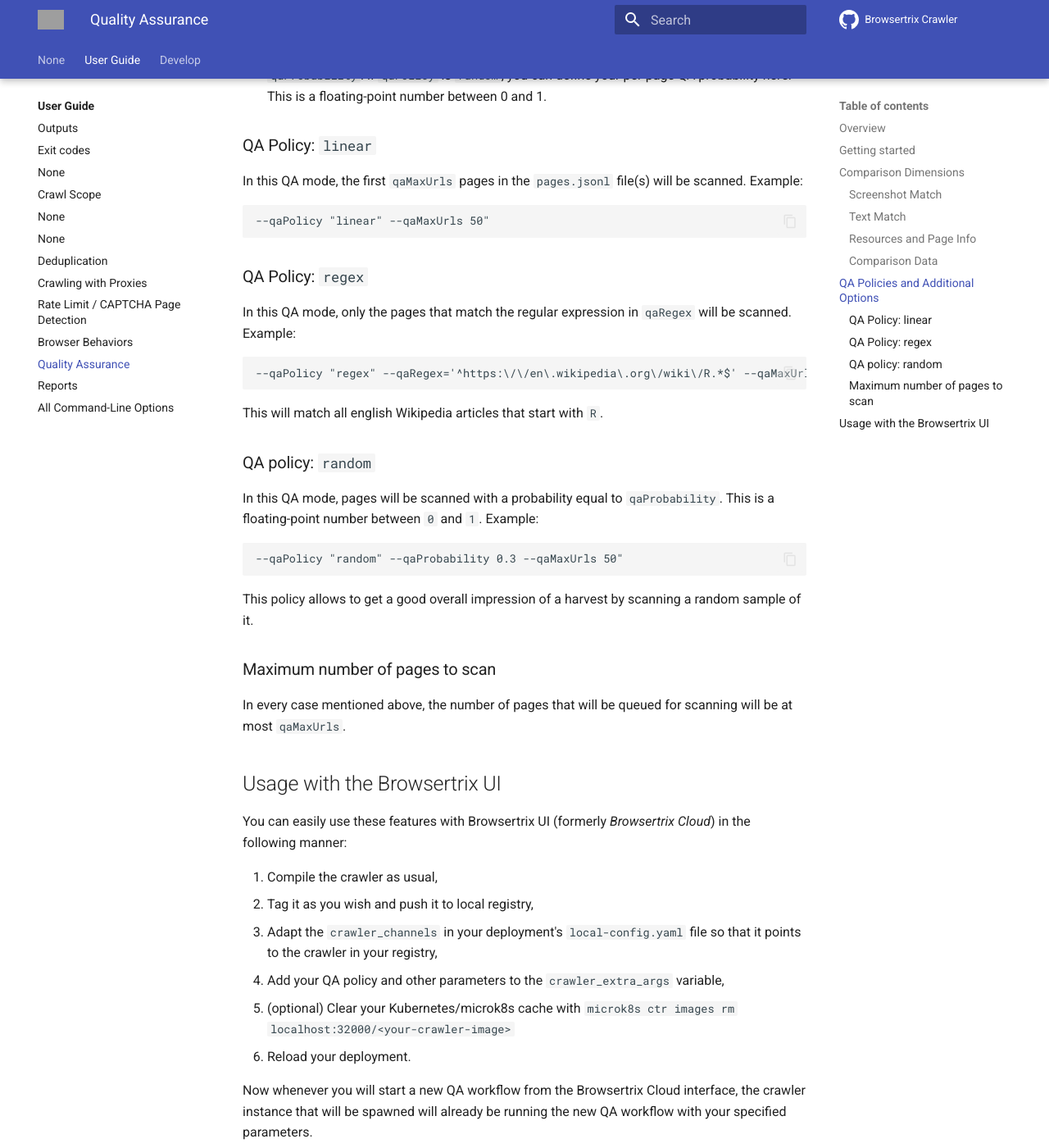
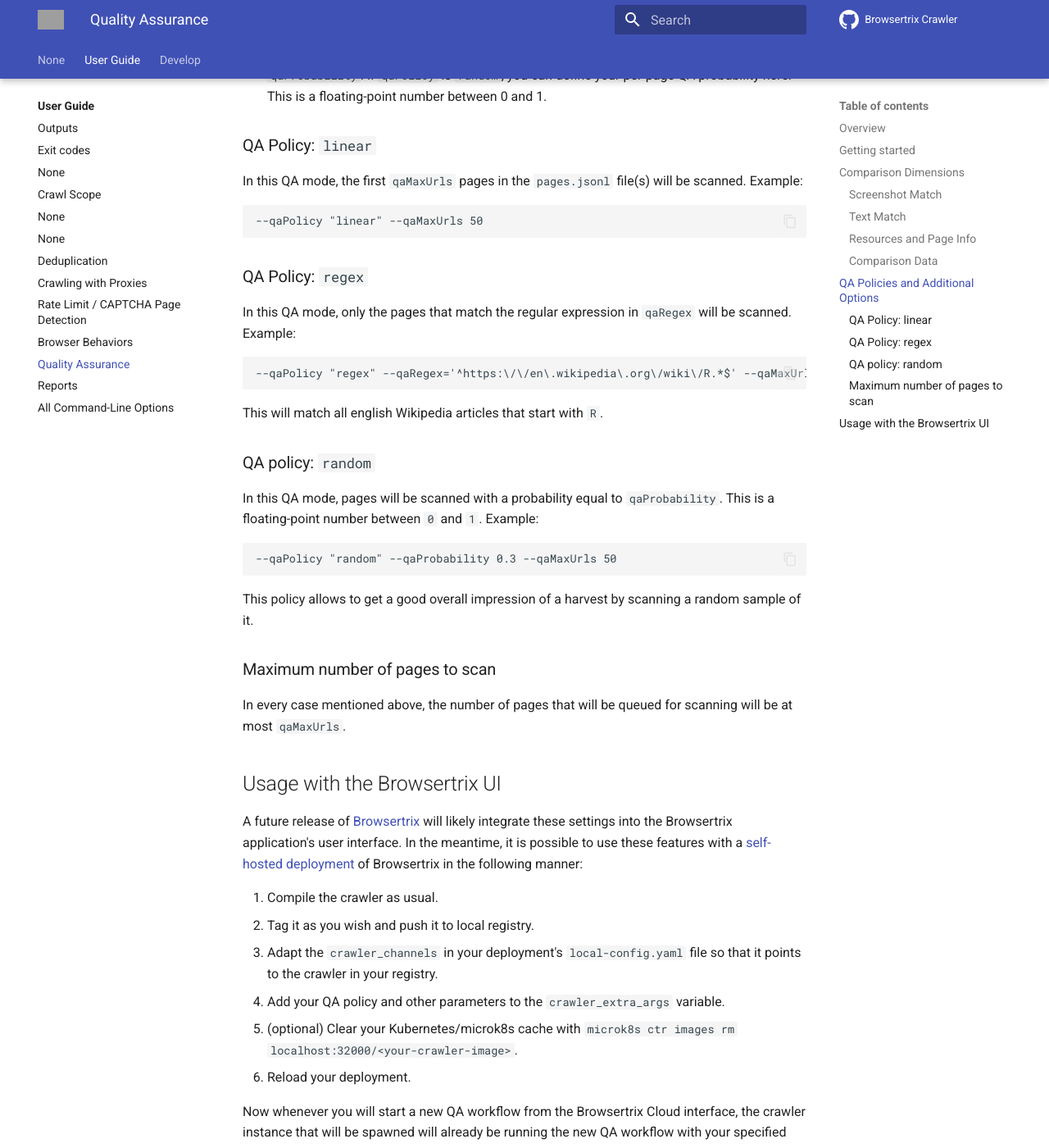
Before and after one commit to webrecorder/browsertrix-crawler, an MkDocs documentation site: the page built from docs/docs/user-guide/qa.md, in a window 1280 px wide and 1400 px high, scrolled down 2984 px. Shown: the whole window at 82% size. Built offline with MkDocs 1.6.1 and Material for MkDocs 9.7.7, drawn with Linux system fonts in a browser that asks for light colours; comment, search, counter and statistics services are not loaded; some of the changed text lies outside the part shown; grey boxes are pictures that could not be loaded.

Commit message:
Apply batched suggestions from code review
Co-authored-by: Tessa Walsh <tessa@bitarchivist.net>

```diff
--- a/docs/docs/user-guide/qa.md
+++ b/docs/docs/user-guide/qa.md
@@ -113,7 +113,7 @@
 
 In this QA mode, pages will be scanned with a probability equal to `qaProbability`. This is a floating-point number between `0` and `1`. Example:
 
-    --qaPolicy "random" --qaProbability 0.3 --qaMaxUrls 50"
+    --qaPolicy "random" --qaProbability 0.3 --qaMaxUrls 50
 
 This policy allows to get a good overall impression of a harvest by scanning a random sample of it.
 
@@ -123,13 +123,13 @@
 
 ## Usage with the Browsertrix UI
 
-You can easily use these features with Browsertrix UI (formerly *Browsertrix Cloud*) in the following manner:
+A future release of [Browsertrix](https://github.com/webrecorder/browsertrix) will likely integrate these settings into the Browsertrix application's user interface. In the meantime, it is possible to use these features with a [self-hosted deployment](https://docs.browsertrix.com/deploy/) of Browsertrix in the following manner:
 
-  1. Compile the crawler as usual,
-  2. Tag it as you wish and push it to local registry,
-  3. Adapt the `crawler_channels` in your deployment's `local-config.yaml` file so that it points to the crawler in your registry,
-  4. Add your QA policy and other parameters to the `crawler_extra_args` variable,
-  5. (optional) Clear your Kubernetes/microk8s cache with `microk8s ctr images rm localhost:32000/<your-crawler-image>`
+  1. Compile the crawler as usual.
+  2. Tag it as you wish and push it to local registry.
+  3. Adapt the `crawler_channels` in your deployment's `local-config.yaml` file so that it points to the crawler in your registry.
+  4. Add your QA policy and other parameters to the `crawler_extra_args` variable.
+  5. (optional) Clear your Kubernetes/microk8s cache with `microk8s ctr images rm localhost:32000/<your-crawler-image>`.
   6. Reload your deployment.
 
 Now whenever you will start a new QA workflow from the Browsertrix Cloud interface, the crawler instance that will be spawned will already be running the new QA workflow with your specified parameters.
```
Also changed, not shown: other parts of docs/docs/user-guide/qa.md (+7 -7 lines).
